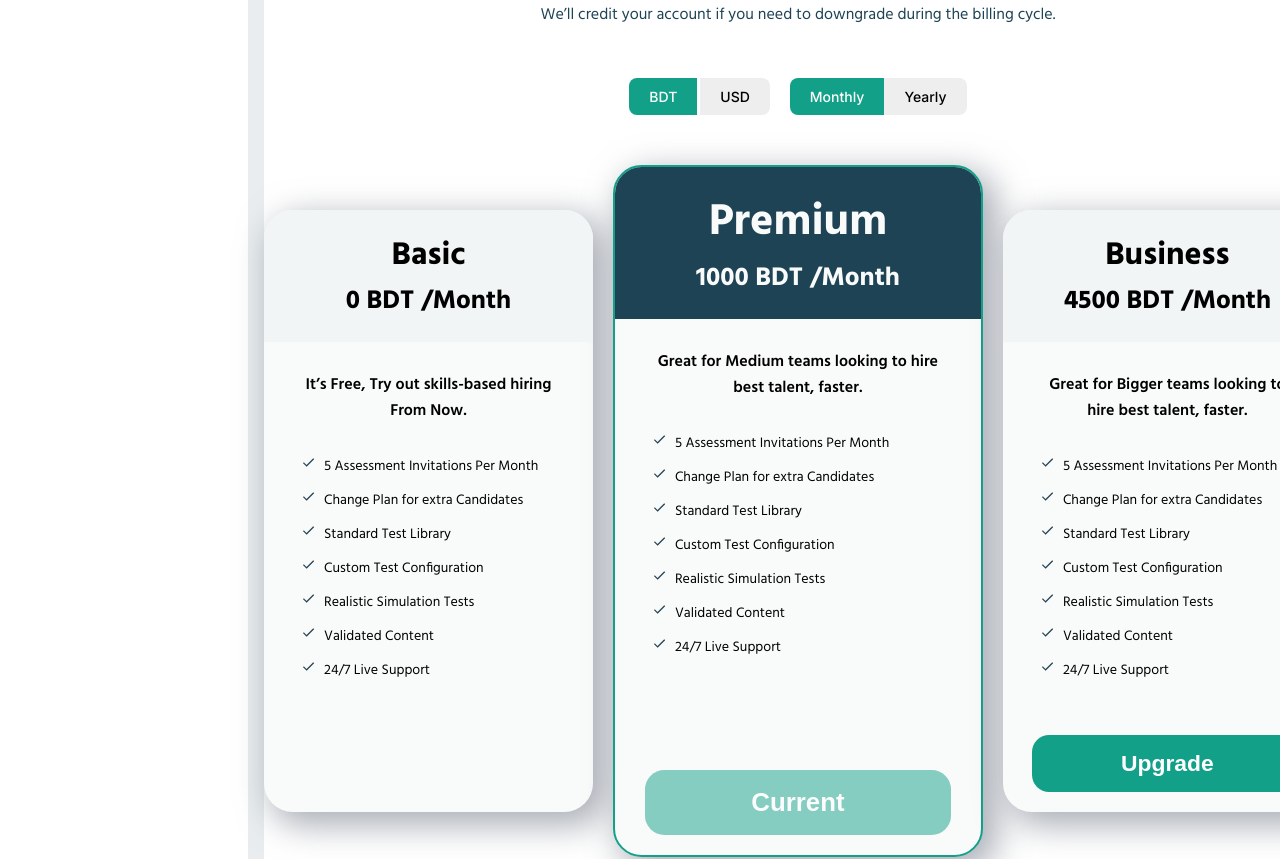
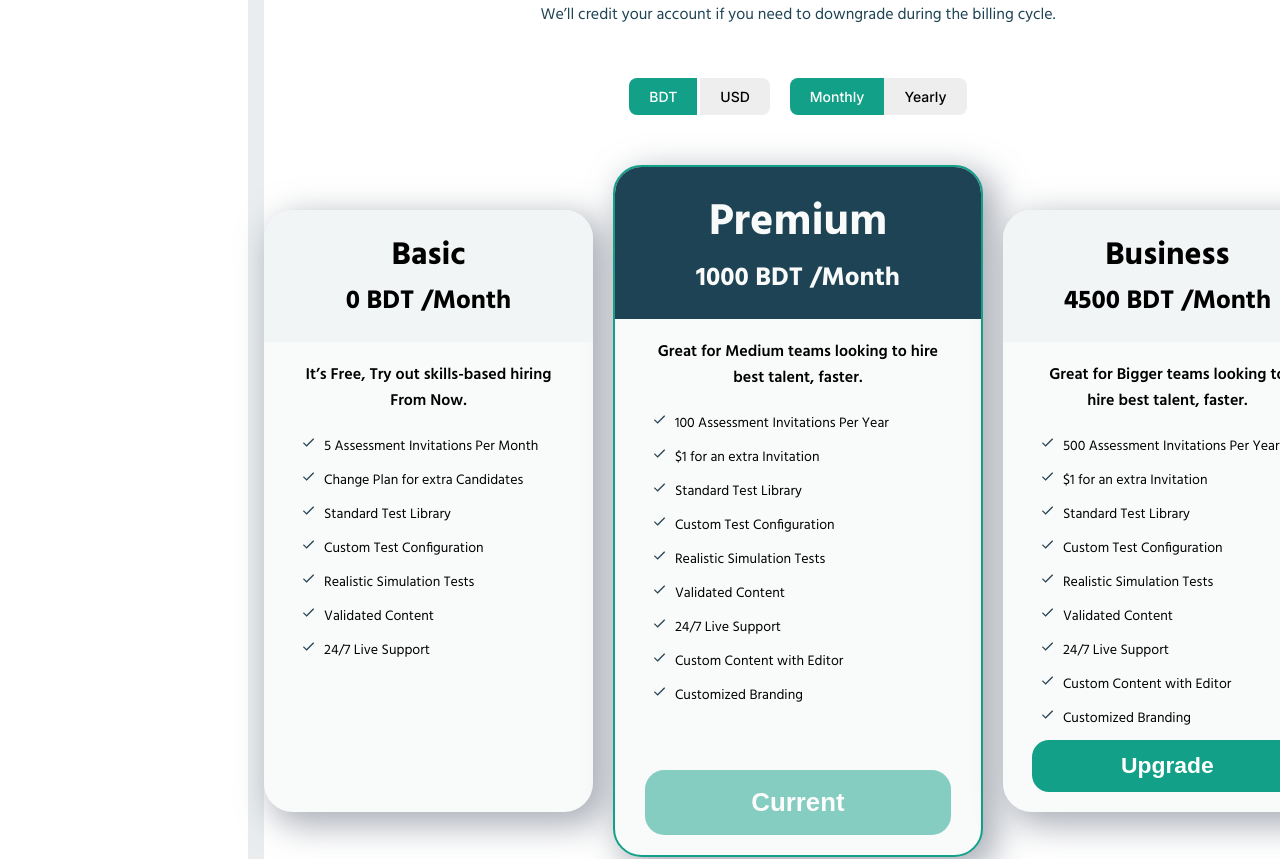
Before and after one commit to nishad-bdg/vue-admin-dashboard, a Vue app: page /compare-plans in a window 1280 px wide. Shown: the part 260-1119 px from the top of the page. Built offline with nearby package versions, Linux system fonts and the light colour scheme.

Commit message:
json file updated and row and column gap added in price table

```diff
--- a/src/components/PricingTable.vue
+++ b/src/components/PricingTable.vue
@@ -103,7 +103,6 @@ defineProps({
   padding: 0 20px;
   display: flex;
   flex-direction: column;
-  gap: 10px;
   flex-grow: 1;
 }
 
--- a/src/jsons/pricingTableData.json
+++ b/src/jsons/pricingTableData.json
@@ -18,13 +18,15 @@
     "amount": "100 USD /Month",
     "title": "Great for Medium teams looking to hire best talent, faster.",
     "facilities": [
-      "5 Assessment Invitations Per Month",
-      "Change Plan for extra Candidates",
+      "100 Assessment Invitations Per Year",
+      "$1 for an extra Invitation",
       "Standard Test Library",
       "Custom Test Configuration",
       "Realistic Simulation Tests",
       "Validated Content",
-      "24/7 Live Support"
+      "24/7 Live Support",
+      "Custom Content with Editor",
+      "Customized Branding"
     ]
   },
   {
@@ -32,13 +34,15 @@
     "amount": "450 USD /Month",
     "title": "Great for Bigger teams looking to hire best talent, faster.",
     "facilities": [
-      "5 Assessment Invitations Per Month",
-      "Change Plan for extra Candidates",
+      "500 Assessment Invitations Per Year",
+      "$1 for an extra Invitation",
       "Standard Test Library",
       "Custom Test Configuration",
       "Realistic Simulation Tests",
       "Validated Content",
-      "24/7 Live Support"
+      "24/7 Live Support",
+      "Custom Content with Editor",
+      "Customized Branding"
     ]
   }
 ]
--- a/src/jsons/pricingTableDataBdt.json
+++ b/src/jsons/pricingTableDataBdt.json
@@ -18,13 +18,15 @@
     "amount": "1000 BDT /Month",
     "title": "Great for Medium teams looking to hire best talent, faster.",
     "facilities": [
-        "5 Assessment Invitations Per Month",
-        "Change Plan for extra Candidates",
+      "100 Assessment Invitations Per Year",
+      "$1 for an extra Invitation",
       "Standard Test Library",
       "Custom Test Configuration",
       "Realistic Simulation Tests",
       "Validated Content",
-        "24/7 Live Support"
+      "24/7 Live Support",
+      "Custom Content with Editor",
+      "Customized Branding"
     ]
   },
   {
@@ -32,13 +34,15 @@
     "amount": "4500 BDT /Month",
     "title": "Great for Bigger teams looking to hire best talent, faster.",
     "facilities": [
-        "5 Assessment Invitations Per Month",
-        "Change Plan for extra Candidates",
+      "500 Assessment Invitations Per Year",
+      "$1 for an extra Invitation",
       "Standard Test Library",
       "Custom Test Configuration",
       "Realistic Simulation Tests",
       "Validated Content",
-        "24/7 Live Support"
+      "24/7 Live Support",
+      "Custom Content with Editor",
+      "Customized Branding"
     ]
   }
 ]
--- a/src/jsons/pricingTableFrequencyBdt.json
+++ b/src/jsons/pricingTableFrequencyBdt.json
@@ -4,13 +4,15 @@
     "amount": "0 BDT /Year",
     "title": "It’s Free, Try out skills-based hiring From Now.",
     "facilities": [
-      "5 Assessment Invitations Per Month",
-      "Change Plan for extra Candidates",
+      "100 Assessment Invitations Per Year",
+      "$1 for an extra Invitation",
       "Standard Test Library",
       "Custom Test Configuration",
       "Realistic Simulation Tests",
       "Validated Content",
-      "24/7 Live Support"
+      "24/7 Live Support",
+      "Custom Content with Editor",
+      "Customized Branding"
     ]
   },
   {
@@ -32,13 +34,15 @@
     "amount": "40000 BDT /Year",
     "title": "Great for Bigger teams looking to hire best talent, faster.",
     "facilities": [
-      "5 Assessment Invitations Per Month",
-      "Change Plan for extra Candidates",
+      "500 Assessment Invitations Per Year",
+      "$1 for an extra Invitation",
       "Standard Test Library",
       "Custom Test Configuration",
       "Realistic Simulation Tests",
       "Validated Content",
-      "24/7 Live Support"
+      "24/7 Live Support",
+      "Custom Content with Editor",
+      "Customized Branding"
     ]
   }
 ]
--- a/src/jsons/pricingTableFrequencyUSD.json
+++ b/src/jsons/pricingTableFrequencyUSD.json
@@ -18,13 +18,15 @@
     "amount": "1000 USD /Year",
     "title": "Great for Medium teams looking to hire best talent, faster.",
     "facilities": [
-        "5 Assessment Invitations Per Month",
-        "Change Plan for extra Candidates",
+      "100 Assessment Invitations Per Year",
+      "$1 for an extra Invitation",
       "Standard Test Library",
       "Custom Test Configuration",
       "Realistic Simulation Tests",
       "Validated Content",
-        "24/7 Live Support"
+      "24/7 Live Support",
+      "Custom Content with Editor",
+      "Customized Branding"
     ]
   },
   {
@@ -32,13 +34,15 @@
     "amount": "4800 USD /Year",
     "title": "Great for Bigger teams looking to hire best talent, faster.",
     "facilities": [
-        "5 Assessment Invitations Per Month",
-        "Change Plan for extra Candidates",
+      "500 Assessment Invitations Per Year",
+      "$1 for an extra Invitation",
       "Standard Test Library",
       "Custom Test Configuration",
       "Realistic Simulation Tests",
       "Validated Content",
-        "24/7 Live Support"
+      "24/7 Live Support",
+      "Custom Content with Editor",
+      "Customized Branding"
     ]
   }
 ]
--- a/src/views/ComparePlans.vue
+++ b/src/views/ComparePlans.vue
@@ -113,7 +113,8 @@ watch(
 .pricing-table {
   display: flex;
   align-items: center;
-  gap: 20px;
   margin-bottom: 15px;
+  column-gap: 20px;
+  row-gap: 10px;
 }
 </style>
```
Lines whose indentation alone changed are shown as unchanged.
